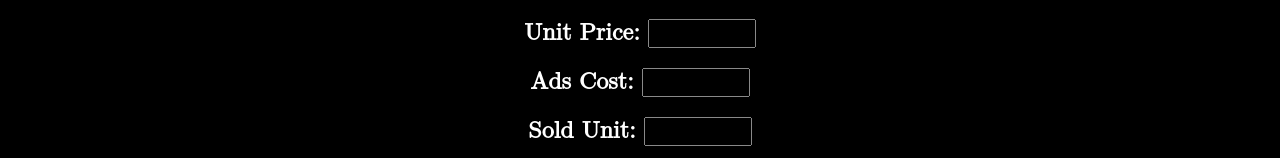
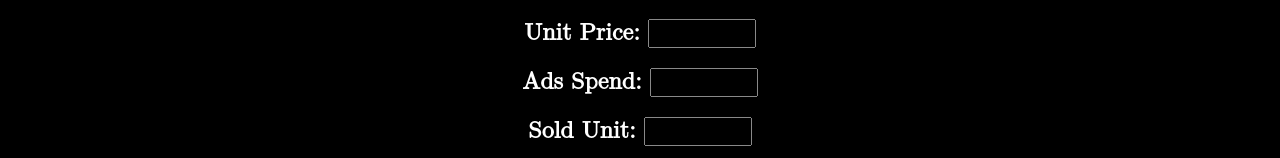
Before and after one commit to kazisaheb/ROI-Calculator, a plain HTML site: page index.html in a window 1280 px wide. Shown: the part 133-291 px from the top of the page. Drawn offline with Linux system fonts and the light colour scheme.

Commit message:
Update index.html

```diff
--- a/index.html
+++ b/index.html
@@ -33,7 +33,7 @@
   <hr>
   <h2>Unit Cost: <input id="cost" type="number"></h2>
   <h2>Unit Price: <input id="price" type="number"></h2>
-  <h2>Ads Cost: <input id="ads" type="number"></h2>
+  <h2>Ads Spend: <input id="ads" type="number"></h2>
   <h2>Sold Unit: <input id="sold" type="number"></h2>
   <h2><button onclick="roic()">Update ROI:</button>&nbsp;=&nbsp;<span id="roi"></span></h2>
   <hr>
```
